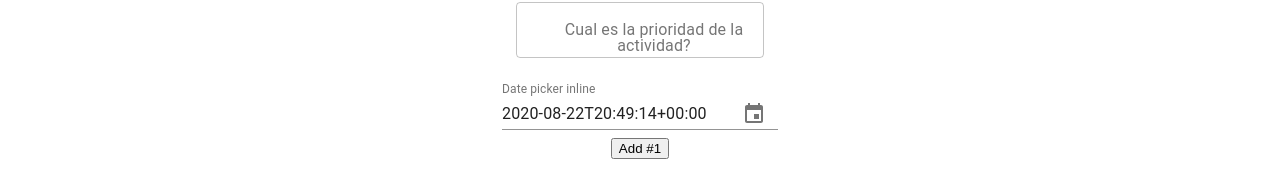
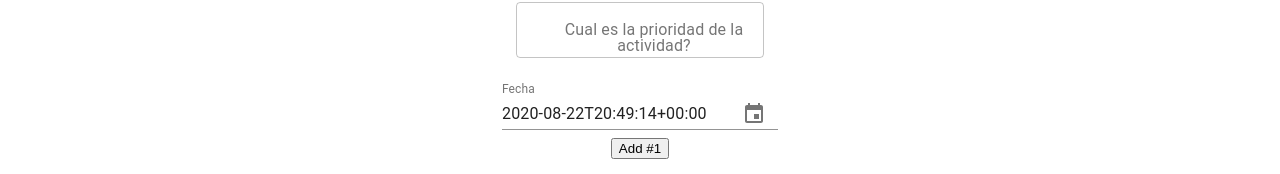
Before and after one commit to juanmora98/Laboratorio-2_IETI, a React (Create React App) app: page /todo in a window 1280 px wide. Shown: the part 453-627 px from the top of the page. Built offline with nearby package versions, Linux system fonts and the light colour scheme.

Commit message:
Update TodoApp.js

```diff
--- a/src/components/TodoApp.js
+++ b/src/components/TodoApp.js
@@ -54,7 +54,7 @@ export class TodoApp extends React.Component {
                       format="DD/MM/YYYY"
                       margin="normal"
                       id="date-picker-inline"
-                      label="Date picker inline"
+                      label="Fecha"
                       value={this.state.dueDate}
                       onChange={this.handleDateChange}
                       KeyboardButtonProps={{
```
